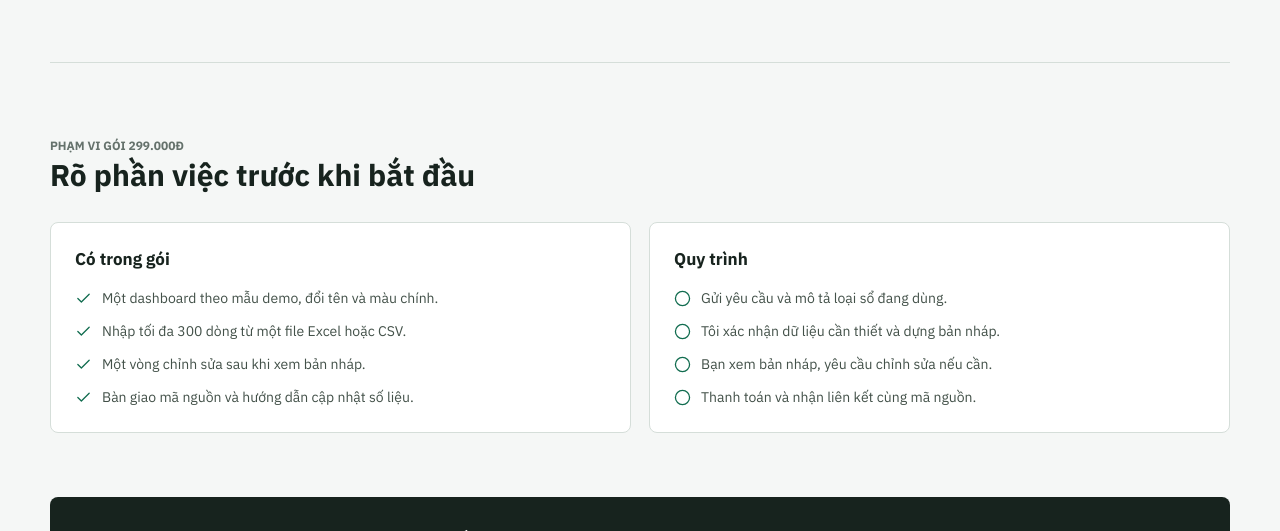
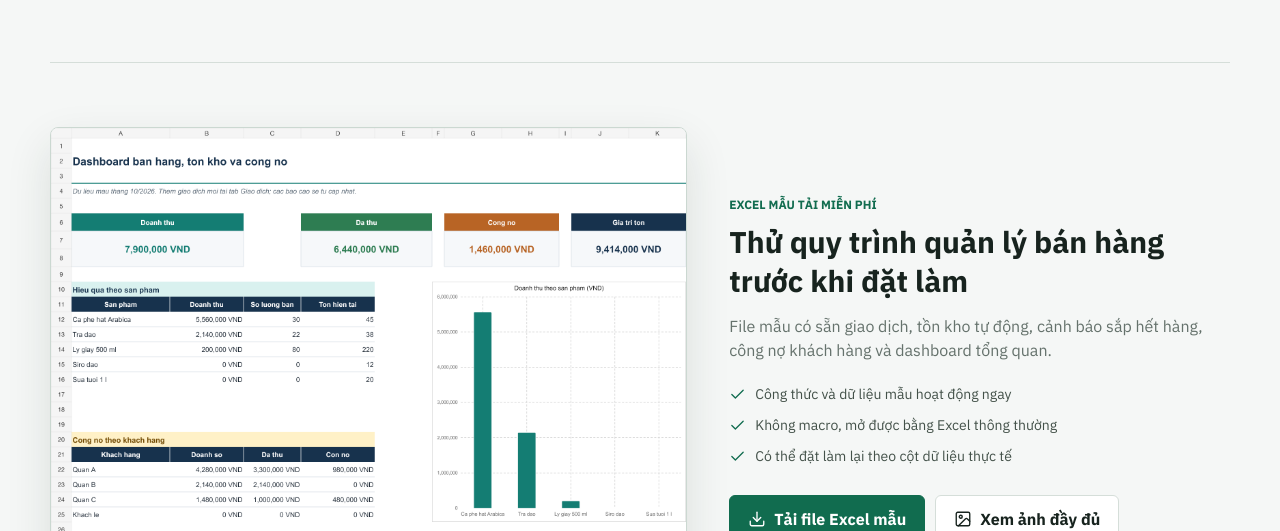
Before and after one commit to neverlove149/so-von-2-trieu, a website: page dich-vu.html in a window 1280 px wide. Shown: the part 1147-1678 px from the top of the page. Drawn offline with nearby package versions, Linux system fonts and the light colour scheme.

Commit message:
Publish Excel sales workbook sample

```diff
--- a/dich-vu.html
+++ b/dich-vu.html
@@ -85,6 +85,32 @@
         </div>
       </section>
 
+      <section class="offer-section excel-sample" aria-labelledby="excel-title">
+        <div class="excel-sample__media">
+          <img src="assets/excel-sales-demo.png" alt="File Excel mẫu quản lý doanh thu, tồn kho và công nợ" width="1600" height="900" />
+        </div>
+        <div class="excel-sample__copy">
+          <p class="section-kicker">EXCEL MẪU TẢI MIỄN PHÍ</p>
+          <h2 id="excel-title">Thử quy trình quản lý bán hàng trước khi đặt làm</h2>
+          <p>File mẫu có sẵn giao dịch, tồn kho tự động, cảnh báo sắp hết hàng, công nợ khách hàng và dashboard tổng quan.</p>
+          <ul class="excel-sample__list">
+            <li><i data-lucide="check" aria-hidden="true"></i><span>Công thức và dữ liệu mẫu hoạt động ngay</span></li>
+            <li><i data-lucide="check" aria-hidden="true"></i><span>Không macro, mở được bằng Excel thông thường</span></li>
+            <li><i data-lucide="check" aria-hidden="true"></i><span>Có thể đặt làm lại theo cột dữ liệu thực tế</span></li>
+          </ul>
+          <div class="offer-actions">
+            <a class="offer-button" href="assets/mau-quan-ly-ban-hang-ton-kho.xlsx" download>
+              <i data-lucide="download" aria-hidden="true"></i>
+              Tải file Excel mẫu
+            </a>
+            <a class="offer-button offer-button--secondary" href="assets/excel-sales-demo.png" target="_blank" rel="noopener">
+              <i data-lucide="image" aria-hidden="true"></i>
+              Xem ảnh đầy đủ
+            </a>
+          </div>
+        </div>
+      </section>
+
       <section class="offer-section" aria-labelledby="scope-title">
         <div class="offer-section__header">
           <p class="section-kicker">PHẠM VI GÓI 299.000Đ</p>
--- a/styles.css
+++ b/styles.css
@@ -1040,6 +1040,61 @@ tbody tr:hover {
   font-size: 14px;
 }
 
+.excel-sample {
+  display: grid;
+  grid-template-columns: minmax(0, 1.12fr) minmax(320px, 0.88fr);
+  align-items: center;
+  gap: 42px;
+}
+
+.excel-sample__media {
+  overflow: hidden;
+  border: 1px solid #cbd8d1;
+  border-radius: 8px;
+  background: #fff;
+  box-shadow: 0 18px 45px rgba(24, 48, 37, 0.12);
+}
+
+.excel-sample__media img {
+  display: block;
+  width: 100%;
+  height: auto;
+}
+
+.excel-sample__copy h2 {
+  margin: 8px 0 0;
+  font-size: 30px;
+}
+
+.excel-sample__copy > p:not(.section-kicker) {
+  margin: 14px 0 0;
+  color: var(--muted);
+}
+
+.excel-sample__list {
+  display: grid;
+  gap: 10px;
+  margin: 22px 0 0;
+  padding: 0;
+  list-style: none;
+}
+
+.excel-sample__list li {
+  display: flex;
+  align-items: flex-start;
+  gap: 9px;
+  color: #435149;
+  font-size: 14px;
+}
+
+.excel-sample__list svg {
+  width: 17px;
+  height: 17px;
+  flex: 0 0 17px;
+  margin-top: 2px;
+  color: var(--green);
+}
+
 .scope-table {
   display: grid;
   grid-template-columns: minmax(0, 1fr) minmax(0, 1fr);
@@ -1133,6 +1188,11 @@ tbody tr:hover {
   .deliverable:last-child {
     border-bottom: 0;
   }
+
+  .excel-sample {
+    grid-template-columns: 1fr;
+    gap: 28px;
+  }
 }
 
 @media (max-width: 760px) {
```
Also changed, not shown: data/ledger.json (+31 -0 lines), README.md, assets/excel-sales-demo.png (added), 1 other file.
